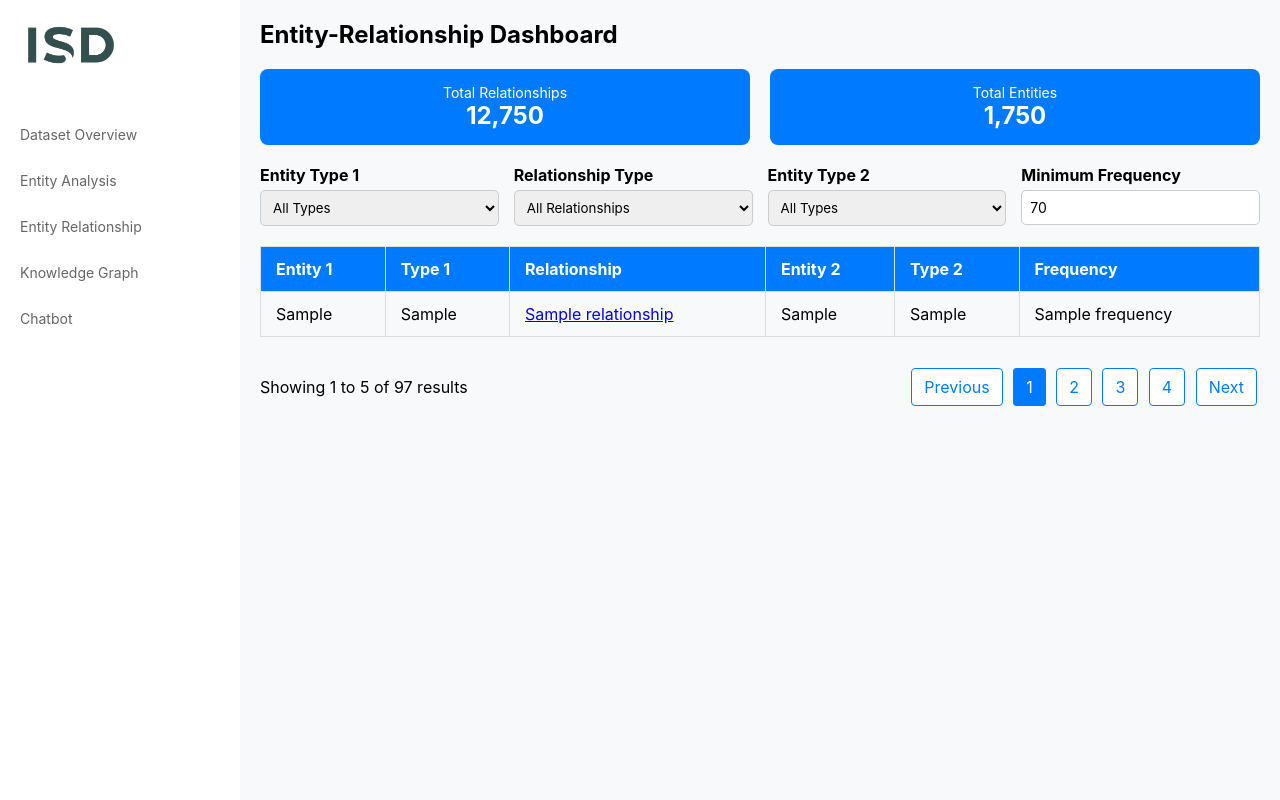
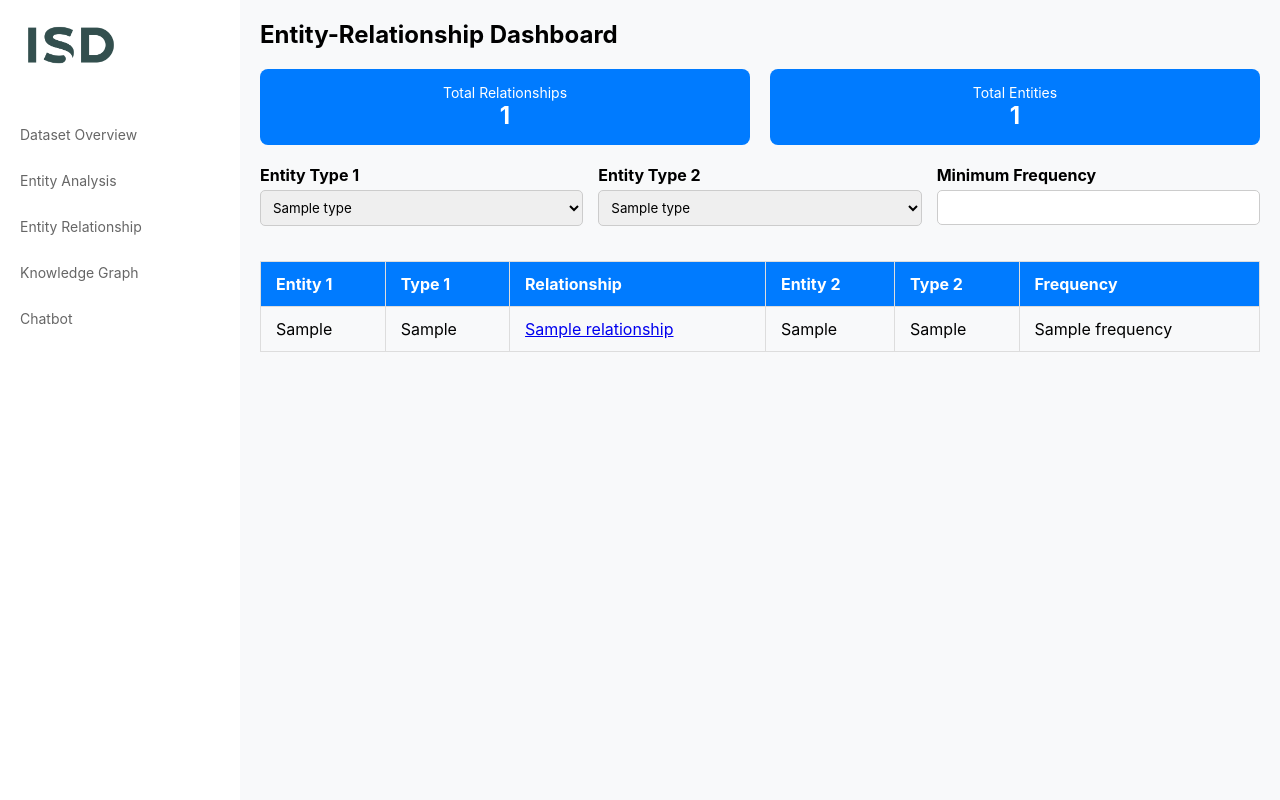
Before and after one commit to haphuong1810103/SMU-Datathon-2025, a Flask app: template templates/relationship.html in a window 1280 px wide. Run offline with Flask 3, Linux system fonts and the light colour scheme; the template is opened without the code that fills it: most values are stand-ins (such as "Sample title", 1, 10 or a date in 2020); parts of the project's set-up code (start-up, migrations or seed data) failed here and were passed over; some libraries are stand-ins or nearby versions.

Commit message:
added mgs code

```diff
--- a/app.py
+++ b/app.py
@@ -240,6 +240,16 @@
 
 @app.route('/relationship')
 def relationship(top_k=100):
+    # Extract query parameters
+    min_frequency = int(request.args.get('min_frequency', 1))
+    entity_type_1 = request.args.get('entity_type_1', 'All Types')
+    entity_type_2 = request.args.get('entity_type_2', 'All Types')
+
+    # Get unique entity types dynamically from your data
+    unique_entity_types = entity_df['entityType'].unique().tolist()
+    unique_entity_types.insert(0, 'All Types')  # Add 'All Types' as the first option
+
+    # Filter entities
     top_entities = set(entity_counts.nlargest(top_k, 'count')['entity'])
     entity_type_map = dict(zip(entity_df['entity'], entity_df['entityType']))
     edges = []
@@ -250,18 +260,44 @@
         edges.extend(combinations(sentence_entities, 2))
 
     edge_counts = Counter(edges)
+
+    # Calculate total relationships and total entities
+    total_relationships = len(edge_counts)  # Total unique relationships (edges)
+    total_entities = len(set([e[0] for e in edge_counts]) | set([e[1] for e in edge_counts]))  # Unique entities involved in relationships
+
     relations = []
+
     for (entity1, entity2), frequency in edge_counts.items():
+        # Filter by minimum frequency
+        if frequency < min_frequency:
+            continue
+
+        # Filter by entity types
+        entity1_type = entity_type_map.get(entity1, 'Unknown')
+        entity2_type = entity_type_map.get(entity2, 'Unknown')
+
+        if (entity_type_1 != 'All Types' and entity1_type != entity_type_1) or \
+           (entity_type_2 != 'All Types' and entity2_type != entity_type_2):
+            continue
+
         relations.append({
             'entity1': entity1,
-            'entity1_type': entity_type_map.get(entity1, 'Unknown'),  # Get entity type or 'Unknown' if not found
-            'relationship': 'Related To',  # Placeholder relationship
+            'entity1_type': entity1_type,
+            'relationship': 'Related To',
             'entity2': entity2,
-            'entity2_type': entity_type_map.get(entity2, 'Unknown'),  # Get entity type or 'Unknown' if not found
+            'entity2_type': entity2_type,
             'frequency': frequency
         })
 
-    return render_template('relationship.html', relations=relations)
+    return render_template('relationship.html',
+                           relations=relations,
+                           min_frequency=min_frequency,
+                           entity_type_1=entity_type_1,
+                           entity_type_2=entity_type_2,
+                           unique_entity_types=unique_entity_types,
+                           total_relationships=total_relationships,
+                           total_entities=total_entities)
+
 
 curr = os.getcwd()
 entity_df = pd.read_csv(f'{curr}/datasets/entity_df.csv')
--- a/static/js/relationship.js
+++ b/static/js/relationship.js
@@ -0,0 +1,47 @@
+document.addEventListener('DOMContentLoaded', function() {
+    const minFrequencyInput = document.getElementById('min-frequency');
+    const entityType1Select = document.getElementById('entity-type-1');
+    const entityType2Select = document.getElementById('entity-type-2');
+
+    // Set initial values based on query parameters (already populated by the backend)
+    const urlParams = new URLSearchParams(window.location.search);
+    const minFrequency = urlParams.get('min_frequency') || minFrequencyInput.value;
+    const entityType1 = urlParams.get('entity_type_1') || entityType1Select.value;
+    const entityType2 = urlParams.get('entity_type_2') || entityType2Select.value;
+
+    // Set the initial values
+    minFrequencyInput.value = minFrequency;
+    entityType1Select.value = entityType1;
+    entityType2Select.value = entityType2;
+
+    // Listen for changes in the filters
+    minFrequencyInput.addEventListener('input', updateFilters);
+    entityType1Select.addEventListener('change', updateFilters);
+    entityType2Select.addEventListener('change', updateFilters);
+
+    function updateFilters() {
+        const minFrequency = minFrequencyInput.value;
+        const entityType1 = entityType1Select.value;
+        const entityType2 = entityType2Select.value;
+
+        // Construct the query parameters
+        let queryParams = [];
+        if (minFrequency) {
+            queryParams.push(`min_frequency=${minFrequency}`);
+        }
+        if (entityType1 !== 'All Types') {
+            queryParams.push(`entity_type_1=${entityType1}`);
+        }
+        if (entityType2 !== 'All Types') {
+            queryParams.push(`entity_type_2=${entityType2}`);
+        }
+
+        // Reload the page with the updated filters
+        let queryString = queryParams.join('&');
+        if (queryString) {
+            window.location.search = '?' + queryString;
+        } else {
+            window.location.search = '';  // Reset to default state without filters
+        }
+    }
+});
--- a/templates/overview.html
+++ b/templates/overview.html
@@ -183,7 +183,7 @@
                 {% for index, row in url_df.iterrows() %}
                 <tr>
                     <td><a href="{{ row['Link'] }}" target="_blank">{{ row['Link'] if row['Link'] != 'NaN' else '' }}</a></td>
-                    <!--<td class="text-column">{{ row['Text'] if row['Text'] != 'NaN' else '' }}</td>-->
+                    <td class="text-column">{{ row['Text'] if row['Text'] != 'NaN' else '' }}</td>
                     <td>{{ row['entities'] if row['entities'] != 'NaN' else '' }}</td>
                     <td>{{ row['topic'] if row['topic'] != 'NaN' else '' }}</td>
                     <td>{{ row['country'] if row['country'] != 'NaN' else '' }}</td>
--- a/templates/relationship.html
+++ b/templates/relationship.html
@@ -1,9 +1,10 @@
+
 {% extends "base.html" %}
 
 {% block title %}Entity Relationship Dashboard{% endblock %}
 
 {% block extra_js %}
-    <script src="{{ url_for('static', filename='js/dashboard.js') }}" defer></script>
+    <script src="{{ url_for('static', filename='js/relationship.js') }}" defer></script>
 {% endblock %}
 
 {% block content %}
@@ -106,6 +107,12 @@
             text-align: left;
         }
 
+        .relationship-table {
+            max-height: 400px;  /* Set the height as per your requirement */
+            overflow-y: scroll; /* Enables vertical scrolling */
+            display: block; /* Ensures the table doesn't stretch beyond the container */
+        }
+
         .relationship-table th {
             background-color: #007BFF;
             color: #fff;
@@ -164,11 +171,11 @@
         <div class="stats-container">
             <div class="stat-box">
                 <span class="stat-label">Total Relationships</span>
-                <span class="stat-value">12,750</span>
+                <span class="stat-value">{{ total_relationships }}</span>
             </div>
             <div class="stat-box">
                 <span class="stat-label">Total Entities</span>
-                <span class="stat-value">1,750</span>
+                <span class="stat-value">{{ total_entities }}</span>
             </div>
         </div>
 
@@ -176,39 +183,29 @@
         <div class="filter-grid">
             <div class="filter-item">
                 <label>Entity Type 1</label>
-                <select class="filter-select">
-                    <option>All Types</option>
-                    <option>ORG</option>
-                    <option>PER</option>
-                    <option>LOC</option>
-                </select>
-            </div>
-            <div class="filter-item">
-                <label>Relationship Type</label>
-                <select class="filter-select">
-                    <option>All Relationships</option>
-                    <option>Partner</option>
-                    <option>Competitor</option>
+                <select id="entity-type-1" class="filter-select">
+                    {% for type in unique_entity_types %}
+                        <option value="{{ type }}" {% if entity_type_1 == type %}selected{% endif %}>{{ type }}</option>
+                    {% endfor %}
                 </select>
             </div>
             <div class="filter-item">
                 <label>Entity Type 2</label>
-                <select class="filter-select">
-                    <option>All Types</option>
-                    <option>ORG</option>
-                    <option>PER</option>
-                    <option>LOC</option>
+                <select id="entity-type-2" class="filter-select">
+                    {% for type in unique_entity_types %}
+                        <option value="{{ type }}" {% if entity_type_2 == type %}selected{% endif %}>{{ type }}</option>
+                    {% endfor %}
                 </select>
             </div>
             <div class="filter-item">
                 <label>Minimum Frequency</label>
-                <input type="number" value="70" class="filter-input">
+                <input type="number" id="min-frequency" value="{{ min_frequency }}" class="filter-input" min="1">
             </div>
         </div>
 
         <!-- Relationship Table -->
         <div class="relationship-table">
-            <table>
+            <table id="relationship-table">
                 <thead>
                     <tr>
                         <th>Entity 1</th>
@@ -234,17 +231,5 @@
             </table>
         </div>
 
-        <!-- Pagination -->
-        <div class="pagination">
-            <span class="page-info">Showing 1 to 5 of 97 results</span>
-            <div class="page-controls">
-                <a href="#" class="page-btn">Previous</a>
-                <a href="#" class="page-btn active">1</a>
-                <a href="#" class="page-btn">2</a>
-                <a href="#" class="page-btn">3</a>
-                <a href="#" class="page-btn">4</a>
-                <a href="#" class="page-btn">Next</a>
-            </div>
-        </div>
     </div>
 {% endblock %}
```
